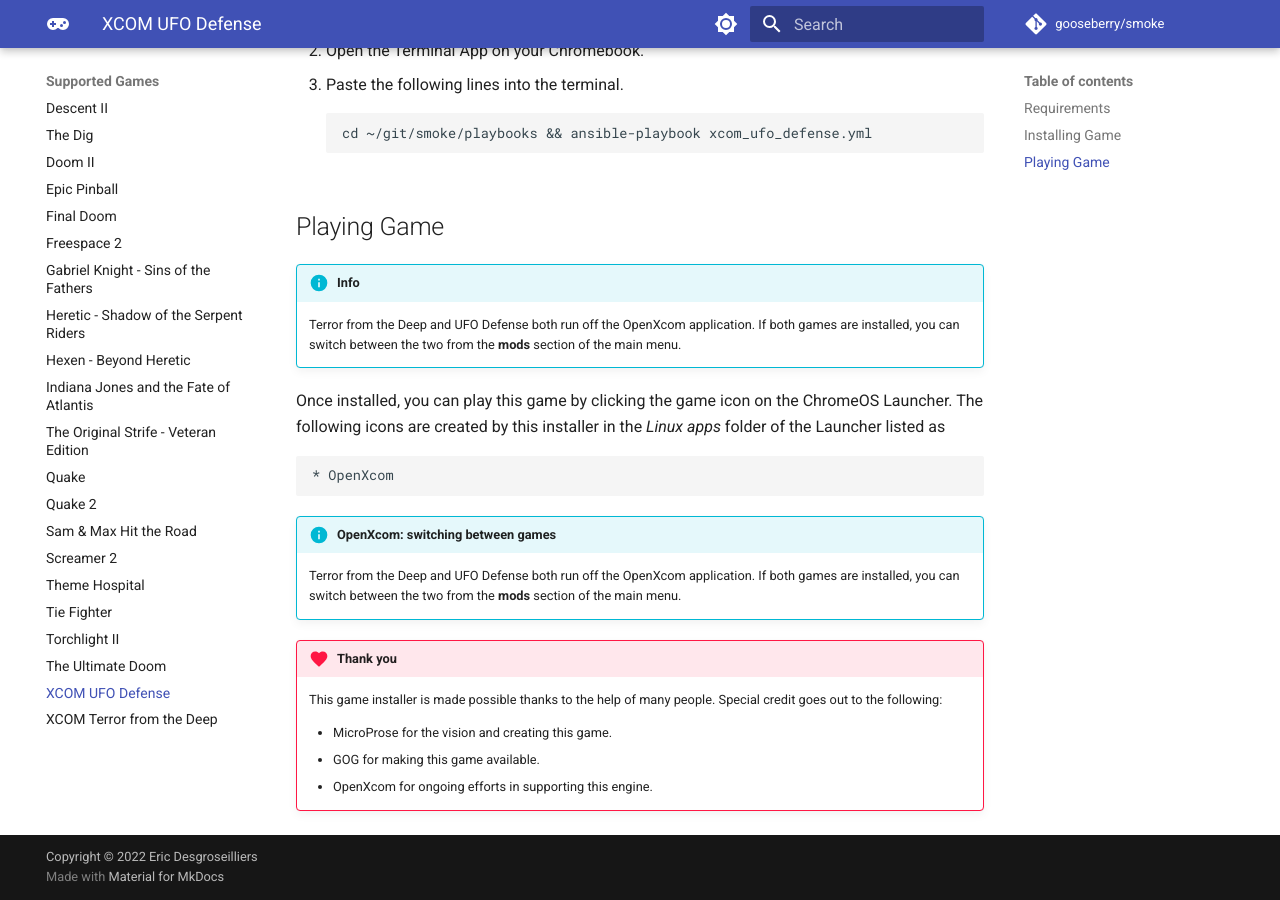
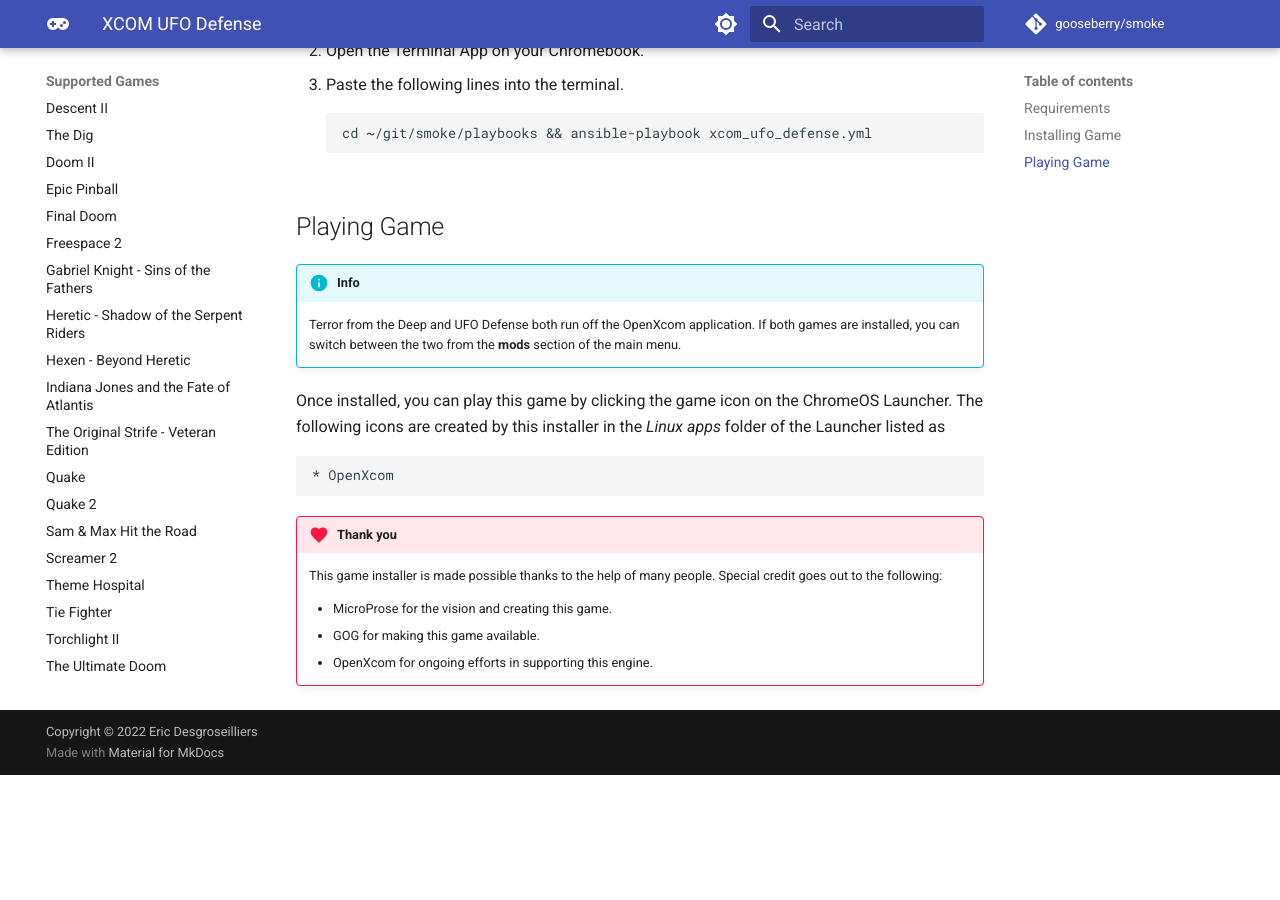
Before and after one commit to gooseberry/smoke, an MkDocs documentation site: the page built from docs/games/xcom-ufo-defense.md, in a window 1280 px wide and 900 px high, scrolled down 763 px. Built offline with MkDocs 1.6.1 and Material for MkDocs 9.7.7, drawn with Linux system fonts in a browser that asks for light colours; comment, search, counter and statistics services are not loaded; after the commit the page ends 1538 px from its top, so only the background shows below that.

Commit message:
Removed duplicate info

```diff
--- a/docs/games/xcom-ufo-defense.md
+++ b/docs/games/xcom-ufo-defense.md
@@ -30,10 +30,6 @@
 
     * OpenXcom
 
-!!! Info "OpenXcom: switching between games"
-
-    Terror from the Deep and UFO Defense both run off the OpenXcom application.  If both games are installed, you can switch between the two from the **mods** section of the main menu.
-
 --8<-- "thank-you.md"
 
     * MicroProse for the vision and creating this game.
```
Also changed, not shown: docs/games/xcom-terror-from-the-deep.md (+0 -4 lines).
